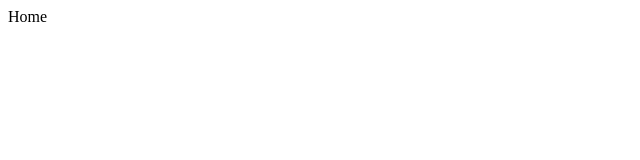
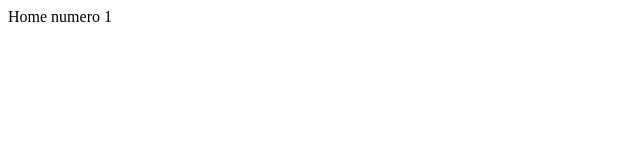
Before and after one commit to Carlos-Alexandre-Leutz/git-github-gitflow, a plain HTML site: page index.html in a window 1280 px wide. Shown: the full height of the page, 0-640 px from the left. Drawn offline with Linux system fonts and the light colour scheme.

Commit message:
feature: ajustando a home

```diff
--- a/index.html
+++ b/index.html
@@ -6,6 +6,6 @@
     <title>Document</title>
 </head>
 <body>
-    Home
+    Home numero 1
 </body>
 </html>
```
